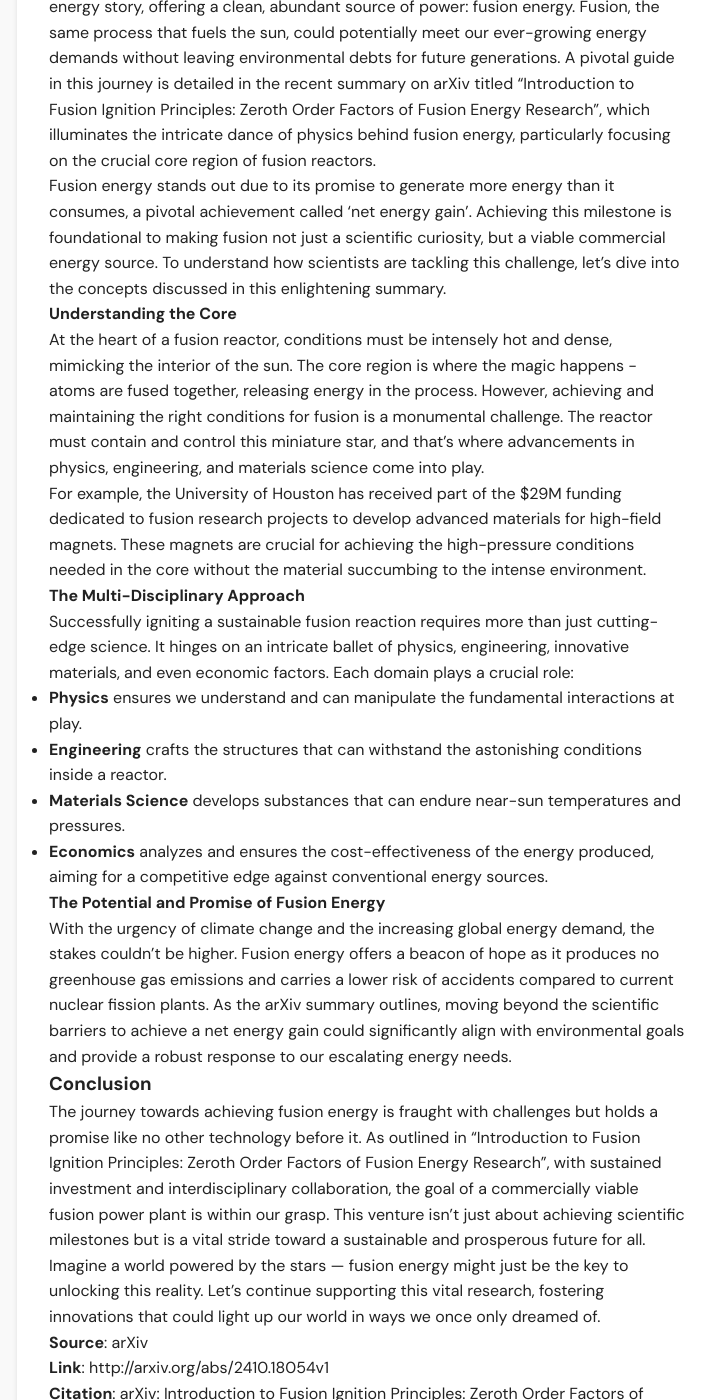
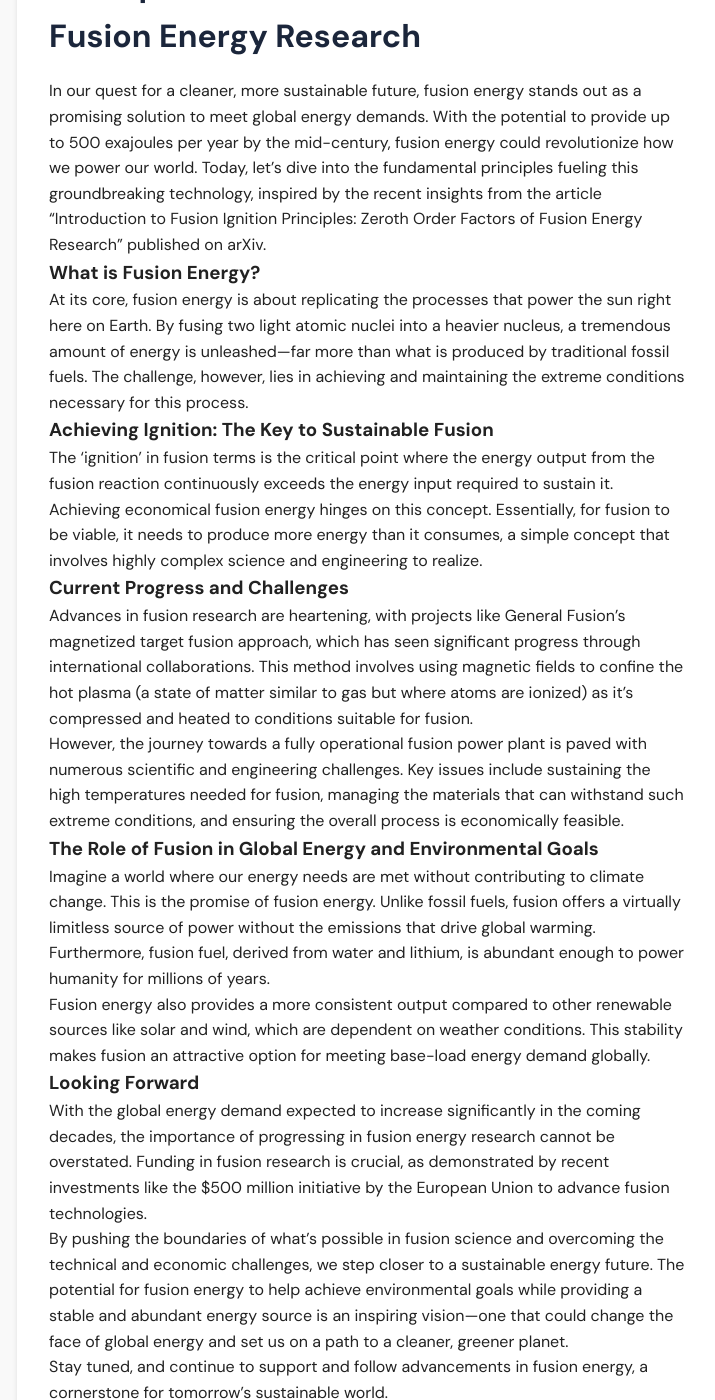
Before and after one commit to hyperpoint/hyperpoint.github.io, a Jekyll site: the page built from _posts/2024-10-01-1364424cde1a44945bbdd07886af8005-introduction-to-fusion-ignition-principles-zeroth-order-factors-of-fusion-energy-research.md, in a window 1280 px wide and 1400 px high, scrolled down 797 px. Shown: the whole window, without its empty margins (273-988 px from the left). Built offline with Jekyll 4.4.1, drawn with Linux system fonts in a browser that asks for light colours; some of the changed text lies outside the part shown.

Commit message:
Update blog post: Introduction to Fusion Ignition Principles: Zeroth Order Factors of Fusion Energy Research

```diff
--- a/_posts/2024-10-01-1364424cde1a44945bbdd07886af8005-introduction-to-fusion-ignition-principles-zeroth-order-factors-of-fusion-energy-research.md
+++ b/_posts/2024-10-01-1364424cde1a44945bbdd07886af8005-introduction-to-fusion-ignition-principles-zeroth-order-factors-of-fusion-energy-research.md
@@ -11,36 +11,37 @@ collaboration: In collaboration with leading fusion research entities.
 
 # Introduction to Fusion Ignition Principles: Zeroth Order Factors of Fusion Energy Research
 
-### Introduction to Fusion Ignition Principles: Zeroth Order Factors of Fusion Energy Research
+# Introduction to Fusion Ignition Principles: Zeroth Order Factors of Fusion Energy Research
 
-Harnessing the power of the stars right here on Earth could turn the page on our energy story, offering a clean, abundant source of power: fusion energy. Fusion, the same process that fuels the sun, could potentially meet our ever-growing energy demands without leaving environmental debts for future generations. A pivotal guide in this journey is detailed in the recent summary on arXiv titled “Introduction to Fusion Ignition Principles: Zeroth Order Factors of Fusion Energy Research”, which illuminates the intricate dance of physics behind fusion energy, particularly focusing on the crucial core region of fusion reactors.
+In our quest for a cleaner, more sustainable future, fusion energy stands out as a promising solution to meet global energy demands. With the potential to provide up to 500 exajoules per year by the mid-century, fusion energy could revolutionize how we power our world. Today, let’s dive into the fundamental principles fueling this groundbreaking technology, inspired by the recent insights from the article "Introduction to Fusion Ignition Principles: Zeroth Order Factors of Fusion Energy Research" published on arXiv.
 
-Fusion energy stands out due to its promise to generate more energy than it consumes, a pivotal achievement called ‘net energy gain’. Achieving this milestone is foundational to making fusion not just a scientific curiosity, but a viable commercial energy source. To understand how scientists are tackling this challenge, let's dive into the concepts discussed in this enlightening summary.
+### What is Fusion Energy?
 
-#### Understanding the Core
+At its core, fusion energy is about replicating the processes that power the sun right here on Earth. By fusing two light atomic nuclei into a heavier nucleus, a tremendous amount of energy is unleashed—far more than what is produced by traditional fossil fuels. The challenge, however, lies in achieving and maintaining the extreme conditions necessary for this process.
 
-At the heart of a fusion reactor, conditions must be intensely hot and dense, mimicking the interior of the sun. The core region is where the magic happens - atoms are fused together, releasing energy in the process. However, achieving and maintaining the right conditions for fusion is a monumental challenge. The reactor must contain and control this miniature star, and that’s where advancements in physics, engineering, and materials science come into play.
+### Achieving Ignition: The Key to Sustainable Fusion
 
-For example, the University of Houston has received part of the $29M funding dedicated to fusion research projects to develop advanced materials for high-field magnets. These magnets are crucial for achieving the high-pressure conditions needed in the core without the material succumbing to the intense environment.
+The 'ignition' in fusion terms is the critical point where the energy output from the fusion reaction continuously exceeds the energy input required to sustain it. Achieving economical fusion energy hinges on this concept. Essentially, for fusion to be viable, it needs to produce more energy than it consumes, a simple concept that involves highly complex science and engineering to realize.
 
-#### The Multi-Disciplinary Approach
+### Current Progress and Challenges
 
-Successfully igniting a sustainable fusion reaction requires more than just cutting-edge science. It hinges on an intricate ballet of physics, engineering, innovative materials, and even economic factors. Each domain plays a crucial role:
+Advances in fusion research are heartening, with projects like General Fusion’s magnetized target fusion approach, which has seen significant progress through international collaborations. This method involves using magnetic fields to confine the hot plasma (a state of matter similar to gas but where atoms are ionized) as it’s compressed and heated to conditions suitable for fusion.
 
-- **Physics** ensures we understand and can manipulate the fundamental interactions at play.
-- **Engineering** crafts the structures that can withstand the astonishing conditions inside a reactor.
-- **Materials Science** develops substances that can endure near-sun temperatures and pressures.
-- **Economics** analyzes and ensures the cost-effectiveness of the energy produced, aiming for a competitive edge against conventional energy sources.
+However, the journey towards a fully operational fusion power plant is paved with numerous scientific and engineering challenges. Key issues include sustaining the high temperatures needed for fusion, managing the materials that can withstand such extreme conditions, and ensuring the overall process is economically feasible.
 
-#### The Potential and Promise of Fusion Energy
+### The Role of Fusion in Global Energy and Environmental Goals
 
-With the urgency of climate change and the increasing global energy demand, the stakes couldn't be higher. Fusion energy offers a beacon of hope as it produces no greenhouse gas emissions and carries a lower risk of accidents compared to current nuclear fission plants. As the arXiv summary outlines, moving beyond the scientific barriers to achieve a net energy gain could significantly align with environmental goals and provide a robust response to our escalating energy needs.
+Imagine a world where our energy needs are met without contributing to climate change. This is the promise of fusion energy. Unlike fossil fuels, fusion offers a virtually limitless source of power without the emissions that drive global warming. Furthermore, fusion fuel, derived from water and lithium, is abundant enough to power humanity for millions of years.
 
-### Conclusion
+Fusion energy also provides a more consistent output compared to other renewable sources like solar and wind, which are dependent on weather conditions. This stability makes fusion an attractive option for meeting base-load energy demand globally.
 
-The journey towards achieving fusion energy is fraught with challenges but holds a promise like no other technology before it. As outlined in “Introduction to Fusion Ignition Principles: Zeroth Order Factors of Fusion Energy Research”, with sustained investment and interdisciplinary collaboration, the goal of a commercially viable fusion power plant is within our grasp. This venture isn't just about achieving scientific milestones but is a vital stride toward a sustainable and prosperous future for all.
+### Looking Forward
 
-Imagine a world powered by the stars — fusion energy might just be the key to unlocking this reality. Let’s continue supporting this vital research, fostering innovations that could light up our world in ways we once only dreamed of.
+With the global energy demand expected to increase significantly in the coming decades, the importance of progressing in fusion energy research cannot be overstated. Funding in fusion research is crucial, as demonstrated by recent investments like the $500 million initiative by the European Union to advance fusion technologies.
+
+By pushing the boundaries of what’s possible in fusion science and overcoming the technical and economic challenges, we step closer to a sustainable energy future. The potential for fusion energy to help achieve environmental goals while providing a stable and abundant energy source is an inspiring vision—one that could change the face of global energy and set us on a path to a cleaner, greener planet.
+
+Stay tuned, and continue to support and follow advancements in fusion energy, a cornerstone for tomorrow’s sustainable world.
 
 **Source**: arXiv
 **Link**: http://arxiv.org/abs/2410.18054v1
```
Also changed, not shown: other parts of _posts/2024-10-01-1364424cde1a44945bbdd07886af8005-introduction-to-fusion-ignition-principles-zeroth-order-factors-of-fusion-energy-research.md (+1 -1 lines).
